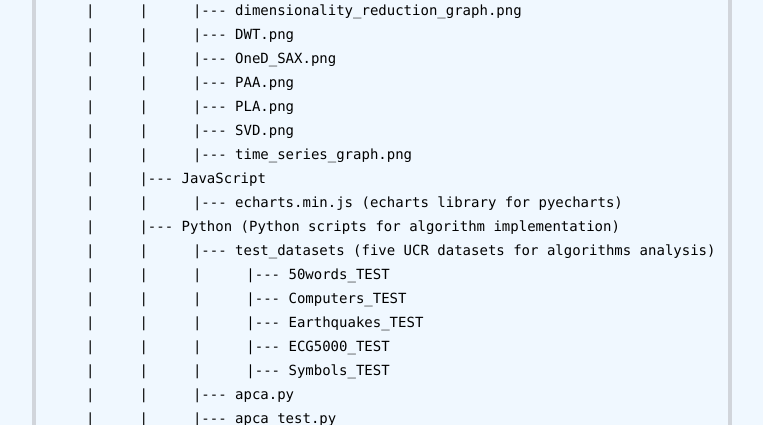
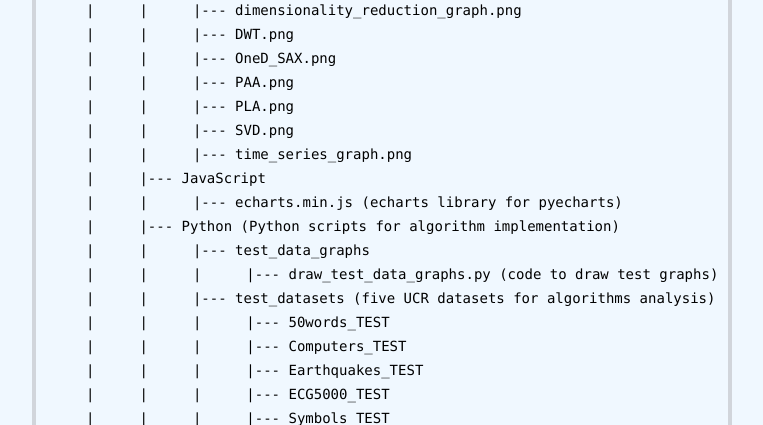
Before and after one commit to Jayson0709/time_series_project, a Flask app: page /readme in a window 1280 px wide. Shown: the part 780-1205 px from the top of the page, without its empty margins (258-1021 px from the left). Run offline with Flask 2, Linux system fonts and the light colour scheme; parts of the project's set-up code (start-up, migrations or seed data) failed here and were passed over; some libraries are stand-ins or nearby versions.

Commit message:
[Update] update the README page correspondingly.

```diff
--- a/templates/README.html
+++ b/templates/README.html
@@ -59,6 +59,8 @@
                 |<span class="tab"></span>|--- JavaScript<br>
                 |<span class="tab"></span>|<span class="tab"></span>|--- echarts.min.js (echarts library for pyecharts)<br>
                 |<span class="tab"></span>|--- Python (Python scripts for algorithm implementation)<br>
+                |<span class="tab"></span>|<span class="tab"></span>|--- test_data_graphs<br>
+                |<span class="tab"></span>|<span class="tab"></span>|<span class="tab"></span>|--- draw_test_data_graphs.py (code to draw test graphs)<br>
                 |<span class="tab"></span>|<span class="tab"></span>|--- test_datasets (five UCR datasets for algorithms analysis)<br>
                 |<span class="tab"></span>|<span class="tab"></span>|<span class="tab"></span>|--- 50words_TEST<br>
                 |<span class="tab"></span>|<span class="tab"></span>|<span class="tab"></span>|--- Computers_TEST<br>
```
